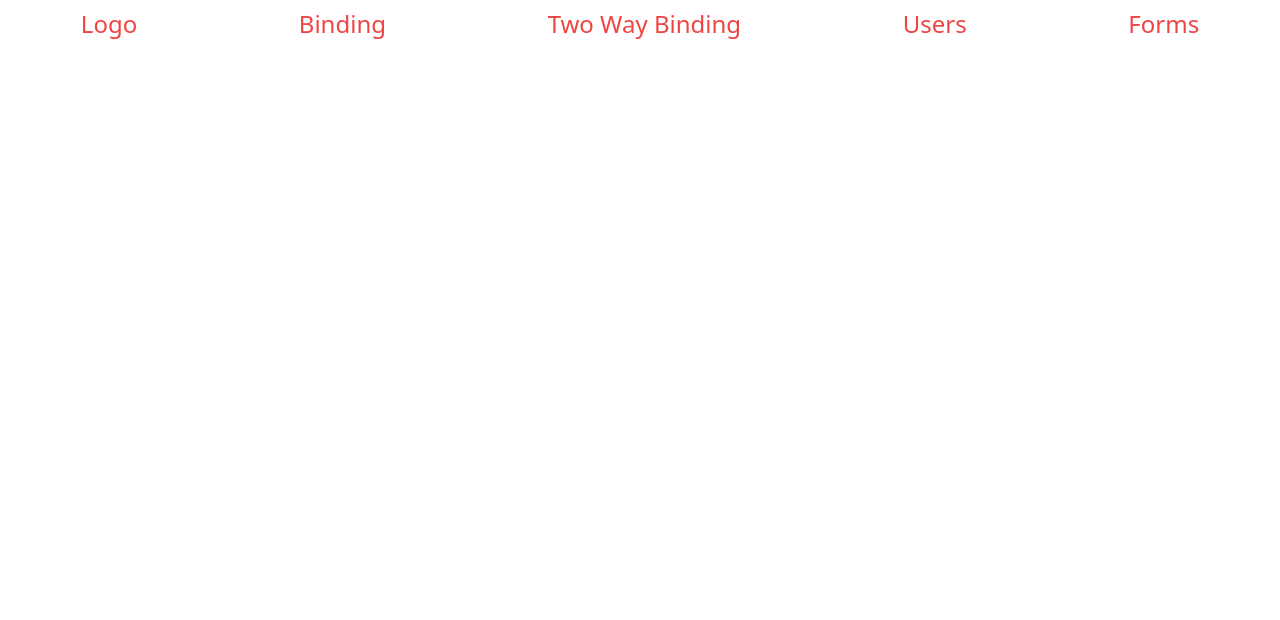
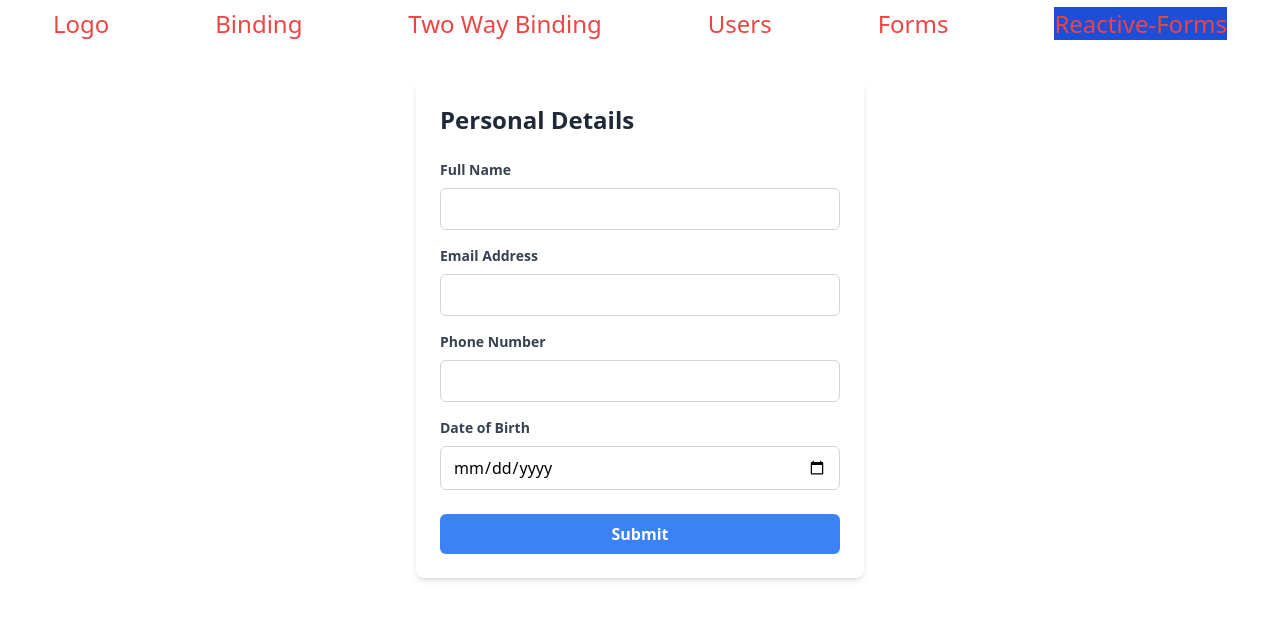
Before and after one commit to Abilash-Nambi/Angular-Learning, an Angular app: page /reactiveforms in a window 1280 px wide. Before the commit this address led to /. Shown: the top 620 px of the page. Built offline with nearby package versions, Linux system fonts and the light colour scheme.

Commit message:
form html added

```diff
--- a/src/app/app-routing.module.ts
+++ b/src/app/app-routing.module.ts
@@ -6,6 +6,7 @@ import { HomeComponent } from './home/home.component';
 import { UsersListComponent } from './users-list/users-list.component';
 import { UsersDetailsListComponent } from './users-details-list/users-details-list.component';
 import { FormComponent } from './form/form.component';
+import { ReactiveFormsComponent } from './reactive-forms/reactive-forms.component';
 
 const routes: Routes = [
   { path: '', component: HomeComponent, pathMatch: 'full' }, //default route
@@ -14,6 +15,7 @@ const routes: Routes = [
   { path: 'users', component: UsersListComponent },
   { path: 'users/:id', component: UsersDetailsListComponent },
   { path: 'forms', component: FormComponent },
+  { path: 'reactiveforms', component: ReactiveFormsComponent },
 ];
 
 @NgModule({
--- a/src/app/header/header.component.ts
+++ b/src/app/header/header.component.ts
@@ -16,5 +16,6 @@ export class HeaderComponent implements OnInit {
     { title: 'Two Way Binding', path: '/two-way-binding' },
     { title: 'Users', path: '/users' },
     { title: 'Forms', path: '/forms' },
+    { title: 'Reactive-Forms', path: '/reactiveforms' },
   ];
 }
--- a/src/app/reactive-forms/reactive-forms.component.html
+++ b/src/app/reactive-forms/reactive-forms.component.html
@@ -1 +1,60 @@
-<p>reactive-forms works!</p>
+<form class="max-w-md mx-auto mt-8 p-6 bg-white rounded-lg shadow-md">
+  <h2 class="text-2xl font-bold mb-6 text-gray-800">Personal Details</h2>
+
+  <div class="mb-4">
+    <label for="name" class="block text-gray-700 text-sm font-bold mb-2"
+      >Full Name</label
+    >
+    <input
+      type="text"
+      id="name"
+      name="name"
+      class="w-full px-3 py-2 border border-gray-300 rounded-md focus:outline-none focus:ring-2 focus:ring-blue-500"
+      required
+    />
+  </div>
+
+  <div class="mb-4">
+    <label for="email" class="block text-gray-700 text-sm font-bold mb-2"
+      >Email Address</label
+    >
+    <input
+      type="email"
+      id="email"
+      name="email"
+      class="w-full px-3 py-2 border border-gray-300 rounded-md focus:outline-none focus:ring-2 focus:ring-blue-500"
+      required
+    />
+  </div>
+
+  <div class="mb-4">
+    <label for="phone" class="block text-gray-700 text-sm font-bold mb-2"
+      >Phone Number</label
+    >
+    <input
+      type="tel"
+      id="phone"
+      name="phone"
+      class="w-full px-3 py-2 border border-gray-300 rounded-md focus:outline-none focus:ring-2 focus:ring-blue-500"
+    />
+  </div>
+
+  <div class="mb-6">
+    <label for="dob" class="block text-gray-700 text-sm font-bold mb-2"
+      >Date of Birth</label
+    >
+    <input
+      type="date"
+      id="dob"
+      name="dob"
+      class="w-full px-3 py-2 border border-gray-300 rounded-md focus:outline-none focus:ring-2 focus:ring-blue-500"
+    />
+  </div>
+
+  <button
+    type="submit"
+    class="w-full bg-blue-500 text-white font-bold py-2 px-4 rounded-md hover:bg-blue-600 focus:outline-none focus:ring-2 focus:ring-blue-500 focus:ring-opacity-50"
+  >
+    Submit
+  </button>
+</form>
```
